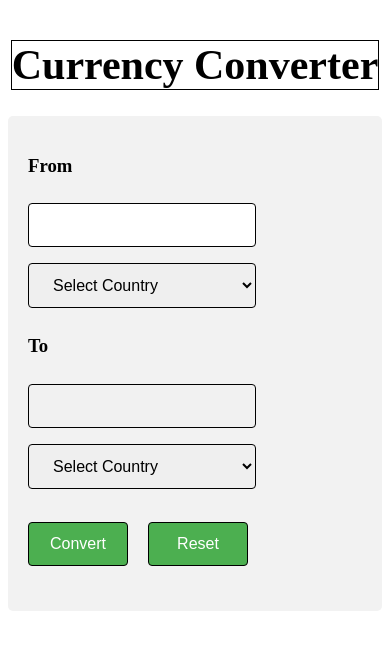
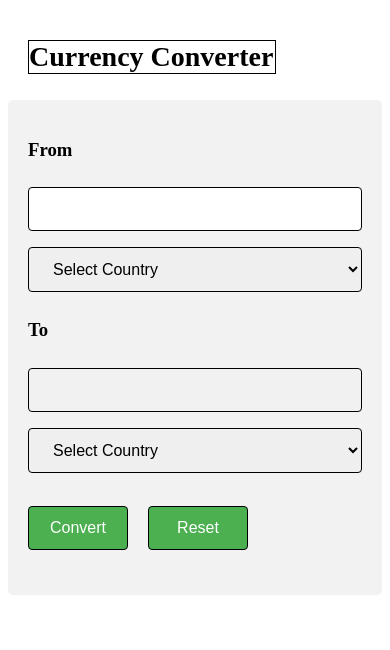
Before and after one commit to prashantk0/basicCurrencyConverter, a plain HTML site: page index.html in a window 390 px wide. Drawn offline with nearby package versions, Linux system fonts and the light colour scheme; no server answers.

Commit message:
second commit

```diff
--- a/assets/styles/currency.css
+++ b/assets/styles/currency.css
@@ -9,7 +9,7 @@
 h1{
   margin: auto;
   margin-bottom: 26px;
-  font-size: 42px;
+  font-size: 48px;
   border: 1px solid black;
 }
 
@@ -86,13 +86,17 @@ span{
   right: 65px;
 }
 
-@media screen and (max-width: 380px) {
+@media screen and (max-width: 438px) {
  h1 {
-   font-size: 27px;
-   width: 245px;
+   font-size: 28px;
+   width: 246px;
    margin-left: 20px;
  }
- input, select {
-   width: 100%;
+
+}
+
+@media screen and (max-width: 556px) {
+  input, select {
+    width: 100%;
+  }
  }
-}
```
